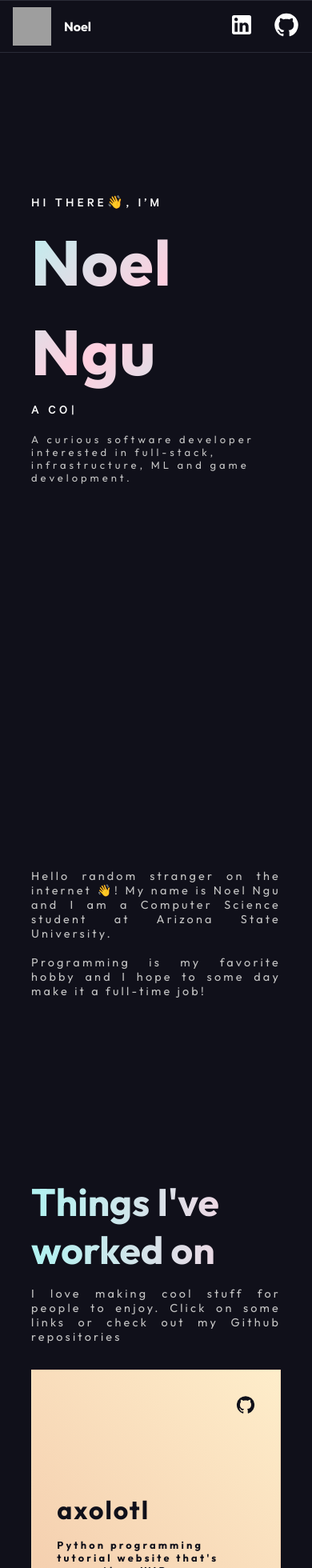
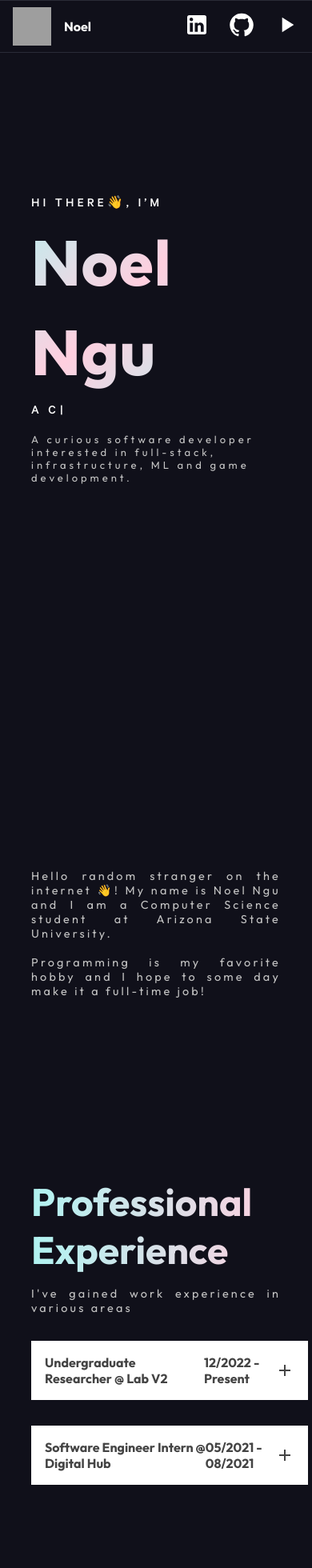
Before and after one commit to hwelsters/portfolio, a React (Create React App) app: page / in a window 390 px wide. Shown: the top 1960 px of the page at 80% size. Built offline with nearby package versions, Linux system fonts and the light colour scheme; grey boxes are pictures that could not be loaded.

Commit message:
:sparkle: cool jukebox

```diff
--- a/package.json
+++ b/package.json
@@ -7,8 +7,8 @@
     "@emotion/styled": "^11.10.4",
     "@fortawesome/fontawesome-svg-core": "^6.2.0",
     "@fortawesome/react-fontawesome": "^0.2.0",
-    "@mantine/core": "^5.6.1",
-    "@mantine/hooks": "^5.6.1",
+    "@mantine/core": "^5.10.0",
+    "@mantine/hooks": "^5.10.0",
     "@mui/icons-material": "^5.10.9",
     "@mui/material": "^5.10.10",
     "@testing-library/jest-dom": "^5.16.5",
--- /dev/null
+++ b/src/data/experience.ts
@@ -0,0 +1,23 @@
+type ExperienceParams = { id: string; title: string; image: string; description: string; date: string };
+
+const experience: Array<ExperienceParams> = [
+  {
+    id: "lab_v2",
+    title: "Undergraduate Researcher @ Lab V2",
+    image: "",
+    description: "• Assisted Professor Shakarian in analyzing ChatGPT’s success rate in answering algebraic problems with Pandas and Python.",
+    date: "12/2022 - Present",
+  },
+  {
+    id: "digital_hub",
+    title: "Software Engineer Intern @ Digital Hub",
+    image: "",
+    description: `• Collaborated with a team of 11 members that leverages IoT technology and optical character recognition to increase car parking speed by 20% in Sarawak’s major shopping malls
+    • Developed a RESTful API to store car plate images and metadata with various AWS Services (EC2, S3, and RDS) and technologies (MySQL, Node.JS, and Express.JS) which processed 100+ cars per day in each shopping mall.
+    • Abided by Test-Driven Development principles and led daily scrums with PMs, designers, and senior/staff engineers to finalize product requirements.
+    `,
+    date: "05/2021 - 08/2021",
+  },
+];
+
+export default experience;
--- a/src/index.css
+++ b/src/index.css
@@ -37,7 +37,7 @@ body {
   align-items: center;
   margin-top: 1rem;
   color: var(--grey);
-  letter-spacing: clamp(0.01rem,2vw, 0.2rem);
+  letter-spacing: clamp(0.01rem, 2vw, 0.2rem);
   font-size: 0.9rem;
 }
 
--- a/src/layouts/Navbar/Navbar.module.css
+++ b/src/layouts/Navbar/Navbar.module.css
@@ -37,6 +37,7 @@
   height: 100%;
   margin-right: 1rem;
   margin-left: 1rem;
+  z-index: 0;
 }
 
 .logo {
@@ -59,8 +60,96 @@
   font-size: 2rem !important;
   margin-left: 1.5rem;
   z-index: 10;
+  cursor: pointer;
 }
 
 .icon:hover {
   transform: scale(1.05);
 }
+
+.play {
+  position: relative;
+}
+
+.modal {
+  display: none;
+  position: absolute;
+
+  align-items: left;
+  justify-content: center;
+
+  flex-direction: column;
+
+  right: -1rem;
+  top: var(--navbar-height);
+
+  width: 10rem;
+
+  background: rgba(42, 43, 56, 0.5);
+  border: 0.1rem solid #2a2b37;
+  -webkit-backdrop-filter: blur(104px);
+  backdrop-filter: blur(104px);
+
+  border-radius: 0.5rem;
+
+  padding: 1rem;
+  font-family: "Source Code Pro", monospace;
+}
+
+.song_name {
+  font-weight: lighter;
+  font-size: 0.9em;
+  overflow-x: hidden;
+  white-space: nowrap;
+}
+
+.cssmarquee {
+  height: 1rem;
+  overflow: hidden;
+  position: relative;
+}
+
+.cssmarquee span {
+  position: absolute;
+  text-align: center;
+  animation: cssmarquee 10s linear infinite;
+}
+@keyframes cssmarquee {
+  0% {
+    transform: translateX(100%);
+  }
+  100% {
+    transform: translateX(-100%);
+  }
+}
+
+*:focus > .modal,
+*:focus + .modal {
+  display: flex;
+}
+
+.control_box {
+  display: flex;
+  flex-direction: row;
+  justify-content: center;
+  margin-top: 1rem;
+}
+
+.control_span:hover {
+  transform: scale(1.05);
+  cursor: pointer;
+}
+
+.play_button {
+  font-size: 1.5rem !important;
+  transform: scale(1.75);
+  z-index: 10;
+  margin-left: 0.5rem;
+  margin-right: 0.5rem;
+}
+
+.skip_button {
+  font-size: 1.5rem !important;
+  z-index: 10;
+  transform: scale(1);
+}
--- a/src/layouts/Navbar/Navbar.tsx
+++ b/src/layouts/Navbar/Navbar.tsx
@@ -1,23 +1,84 @@
+import { useRef, useState, useEffect } from "react";
+
 import GitHub from "@mui/icons-material/GitHub";
 import LinkedIn from "@mui/icons-material/LinkedIn";
+import PlayArrowIcon from "@mui/icons-material/PlayArrow";
+import PauseIcon from "@mui/icons-material/Pause";
+import SkipNextIcon from "@mui/icons-material/SkipNext";
+import SkipPreviousIcon from "@mui/icons-material/SkipPrevious";
+import Face6Icon from "@mui/icons-material/Face6";
+
 import pageURLs from "data/pageURLs";
 import { HashLink } from "react-router-hash-link";
 import styles from "./Navbar.module.css";
 
 export default function Navbar() {
+  const audioNames = ["NOEL NGU - Awesomeland", "NOEL NGU - Epic Face-off"];
+  const audioLinks = ["https://audio.jukehost.co.uk/jpuo6umHTfxybvwj0zE4XfZOu4vMpAaZ", "https://audio.jukehost.co.uk/OnL08TbQGTZvLhMg5ziYdM9ROwELu851"];
+
+  const [isPlaying, setIsPlaying] = useState<Boolean>(false);
+  const [trackIndex, setTrackIndex] = useState<number>(0);
+
+  const audioRef = useRef<any>();
+
+  const playButton = () => {
+    setIsPlaying(!isPlaying);
+    if (isPlaying) audioRef.current.pause();
+    else audioRef.current.play();
+  };
+
+  const changeTrack = (index : number) => {
+    setTrackIndex(index % audioLinks.length);
+  }
+
+  useEffect(()=>{
+    audioRef.current.pause();
+    audioRef.current.load();
+    if (isPlaying) audioRef.current.play();
+  }, [trackIndex])
+
   return (
     <div className={styles.root}>
-      <HashLink smooth to="#top"  className={styles.section}>
-        <img
-          className={styles.logo}
-          src="https://i.ibb.co/c3FPNch/header-image.png"
-          alt=""
-        />
+      <HashLink smooth to="#top" className={styles.section}>
+        <img className={styles.logo} src="https://i.ibb.co/c3FPNch/header-image.png" alt="" tabIndex={0} />
         Noel
       </HashLink>
       <span className={styles.section}>
-        <a href={pageURLs.linkedInURL}><LinkedIn className={styles.icon}/></a>
-        <a href={pageURLs.githubURL}><GitHub className={styles.icon}/></a>
+        <a href={pageURLs.linkedInURL}>
+          <LinkedIn className={styles.icon} />
+        </a>
+
+        <a href={pageURLs.githubURL}>
+          <GitHub className={styles.icon} />
+        </a>
+
+        <span className={styles.play} tabIndex={0}>
+          <span className={styles.modal}>
+            NOEL'S JUKEBOX
+            <span className={`${styles.song_name} ${styles.cssmarquee}`}>
+              <span>{audioNames[trackIndex]}</span>
+            </span>
+            <audio ref={audioRef}>
+              <source src={audioLinks[trackIndex]} type="audio/mp3" />
+            </audio>
+            <span className={styles.control_box}>
+
+              <span className={styles.control_span} onClick={()=> changeTrack(trackIndex - 1)}>
+                <SkipPreviousIcon className={styles.skip_button} />
+              </span>
+
+              <span className={styles.control_span} onClick={playButton}>
+                {isPlaying ? <PauseIcon className={styles.play_button} /> : <PlayArrowIcon className={styles.play_button} />}
+              </span>
+
+              <span className={styles.control_span} onClick={()=> changeTrack(trackIndex + 1)}>
+                <SkipNextIcon className={styles.skip_button} />
+              </span>
+
+            </span>
+          </span>
+          <PlayArrowIcon className={styles.icon} />
+        </span>
       </span>
     </div>
   );
--- a/src/pages/Home/Home.tsx
+++ b/src/pages/Home/Home.tsx
@@ -6,6 +6,7 @@ import Header from "./components/Header/Header";
 import Contacts from "./components/Contacts/Contacts";
 import Awards from "./components/Awards/Awards";
 import About from "./components/About/About";
+import Experience from "./components/Experiences/Experience";
 
 export default function Home() {
   return (
@@ -14,6 +15,7 @@ export default function Home() {
       <Navbar />
       <Header />
       <About/>
+      <Experience/>
       <Projects />
       <Awards />
       <Contacts />
--- /dev/null
+++ b/src/pages/Home/components/Experiences/Experience.module.css
@@ -0,0 +1,65 @@
+.root {
+  min-height: 70vh;
+}
+
+@media only screen and (max-width: 700px) {
+  .root {
+    min-height: 100vh;
+    margin-top: calc(-1 * var(--navbar-height));
+  }
+}
+
+.intro {
+  font-family: Calibre;
+  font-size: medium;
+  letter-spacing: 4px;
+}
+
+.name {
+  font-size: clamp(5rem, 8vw, 8rem);
+  font-family: Mark;
+  font-weight: normal;
+  line-height: 1.4;
+  overflow-y: visible;
+}
+
+.description {
+  margin-top: 1rem;
+  font-family: Calibre;
+  font-size: medium;
+  letter-spacing: 4px;
+  width: 100%;
+}
+
+.intro_description {
+  color: var(--grey);
+  margin-top: 1rem;
+  font-family: "Outfit", sans-serif;
+  font-size: small;
+  letter-spacing: 4px;
+  width: clamp(1rem, 100%, 30rem);
+}
+
+.gradient_0 {
+  background-color: #fbab7e;
+  background-image: linear-gradient(45deg, #b1e5f9, #f4d2fe);
+}
+
+.gradient_1 {
+  background-color: #74ebd5;
+  background-image: linear-gradient(90deg, #b1e5f9, #f4d2fe);
+}
+
+.gradient_2 {
+  background-color: #74ebd5;
+  background-image: linear-gradient(45deg, #efa971, #e4cafe);
+}
+
+.gradient_2 {
+  background: linear-gradient(45deg, #f3cbab, #feedca);
+}
+
+.gradient_1 {
+  background-color: #74ebd5;
+  background-image: linear-gradient(45deg, #dbb4f3, #efb7d7);
+}
--- /dev/null
+++ b/src/pages/Home/components/Experiences/Experience.tsx
@@ -0,0 +1,27 @@
+import Block from "layouts/Block/Block";
+
+import experience from "data/experience";
+
+import styles from "./Experience.module.css";
+import JobExperience from "./components/JobExperience/JobExperience";
+
+export default function Experience() {
+  const divStyles = [
+    styles.gradient_0,
+    styles.gradient_1,
+    styles.gradient_2,
+    styles.gradient_3,
+    styles.gradient_4,
+  ];
+
+  return (
+    <Block>
+      <span className="title">Professional Experience</span>
+      <span className="description">I've gained work experience in various areas</span>
+      <span></span>
+      {experience.map((element, index) => {
+        return <JobExperience title={element.title} description={element.description} date={element.date} gradient={""}/>;
+      })}
+    </Block>
+  );
+}
--- /dev/null
+++ b/src/pages/Home/components/Experiences/components/JobExperience/JobExperience.module.css
@@ -0,0 +1,77 @@
+/* Style the buttons that are used to open and close the accordion panel */
+.accordion {
+  background-color: var(--font-color);
+  color: #444;
+  cursor: pointer;
+  padding: 1rem;
+  width: 100%;
+
+  font-weight: bold;
+
+  margin-top: 2rem;
+  text-align: left;
+  border-width: 0.1rem;
+  border-color: transparent;
+  border-style: solid;
+  outline: none;
+
+  transition: box-shadow 150ms;
+}
+
+.accordion:focus {
+  background: var(--bg-color);
+  color: var(--font-color);
+  border-color: var(--font-color);
+  box-shadow: -0.25rem 0.25rem black, -0.25rem 0.25rem 0px 1.5px white;
+}
+
+/* Style the accordion panel. Note: hidden by default */
+.panel {
+  display: none;
+
+  background-image: var(--font-color);
+  color: var(--bg-color);
+
+  padding: 1rem;
+  height: 0;
+  width: calc(100% - 2 * 0.1rem);
+
+  margin-left: -1rem;
+  margin-bottom: -1rem;
+  margin-top: 1.5rem;
+  overflow: hidden;
+
+  white-space: pre-line;
+
+  font-size: 0rem;
+  line-height: 0rem;
+
+  transition: all 1s;
+}
+
+/* Add a background color to the button if it is clicked on (add the .active class with JS), and when you move the mouse over it (hover) */
+*:focus > .panel {
+  display: flex;
+  height: fit-content;
+
+
+  color: var(--font-color);
+  border-color: var(--font-color);
+  border-style: solid;
+  border-width: 0.1rem 0;
+
+  font-size: 1rem;
+  line-height: 2rem;
+}
+
+.top {
+  display: flex;
+  justify-content: space-between;
+}
+
+.left {
+    display: flex;
+    flex-direction: row;
+    align-items: center;
+    justify-content: center;
+}
--- /dev/null
+++ b/src/pages/Home/components/Experiences/components/JobExperience/JobExperience.tsx
@@ -0,0 +1,23 @@
+import { useState } from "react";
+
+import AddIcon from "@mui/icons-material/Add";
+
+import styles from "./JobExperience.module.css";
+
+export default function JobExperience({ title, description, date, gradient }: { title: string; description: string; date: string; gradient:string }) {
+  const [isActive, setIsActive] = useState<boolean>(false);
+  return (
+    <>
+      <span className={`${styles.accordion} ${gradient}`} tabIndex={0}>
+        <span className={styles.top}>
+          <span>{title}</span>
+          <span className={styles.left}>
+            {date}
+            <AddIcon />
+          </span>
+        </span>
+        <span className={styles.panel}>{description}</span>
+      </span>
+    </>
+  );
+}
--- a/src/pages/Home/components/Projects/Projects.tsx
+++ b/src/pages/Home/components/Projects/Projects.tsx
@@ -20,7 +20,7 @@ export default function Projects() {
 
   return (
     <Block className={styles.root} data-aos="slide-right">
-      <span className="title">Things I've worked on</span>
+      <span className="title">Projects</span>
       <span className="description">
         I love making cool stuff for people to enjoy. Click on some
         links or check out my Github repositories
--- a/src/pages/Home/components/Projects/components/Project/Project.tsx
+++ b/src/pages/Home/components/Projects/components/Project/Project.tsx
@@ -10,18 +10,11 @@ type ProjectParams = {
   description?: string;
   externalURL?: string;
   githubURL?: string;
+  imgSrc?: string;
 };
-export default function Project({
-  className,
-  skills,
-  name,
-  description,
-  externalURL,
-  githubURL,
-}: ProjectParams) {
+export default function Project({ className, skills, name, description, externalURL, githubURL, imgSrc }: ProjectParams) {
   return (
     <a href={externalURL} data-aos="zoom-in">
-
       <div className={`${styles.root} ${className}`}>
         <span className={styles.links}>
           {githubURL && (
@@ -35,6 +28,7 @@ export default function Project({
             </a>
           )}
         </span>
+        <img src={imgSrc} />
         <span className={styles.project_name}>{name}</span>
         <span className={styles.description}>{description}</span>
         <span className={styles.skills}>{skills}</span>
```
Also changed, not shown: 2 other files (tests, documents, lock files or other folders).
